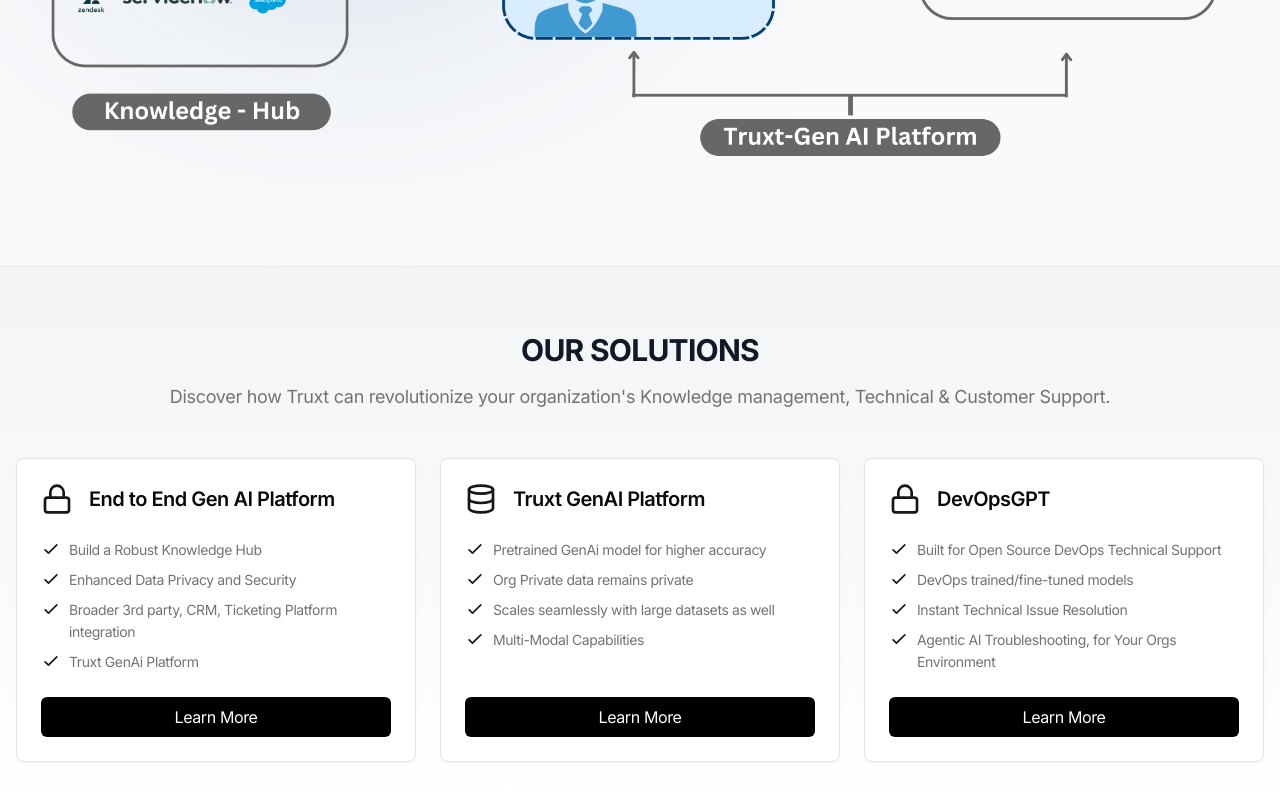
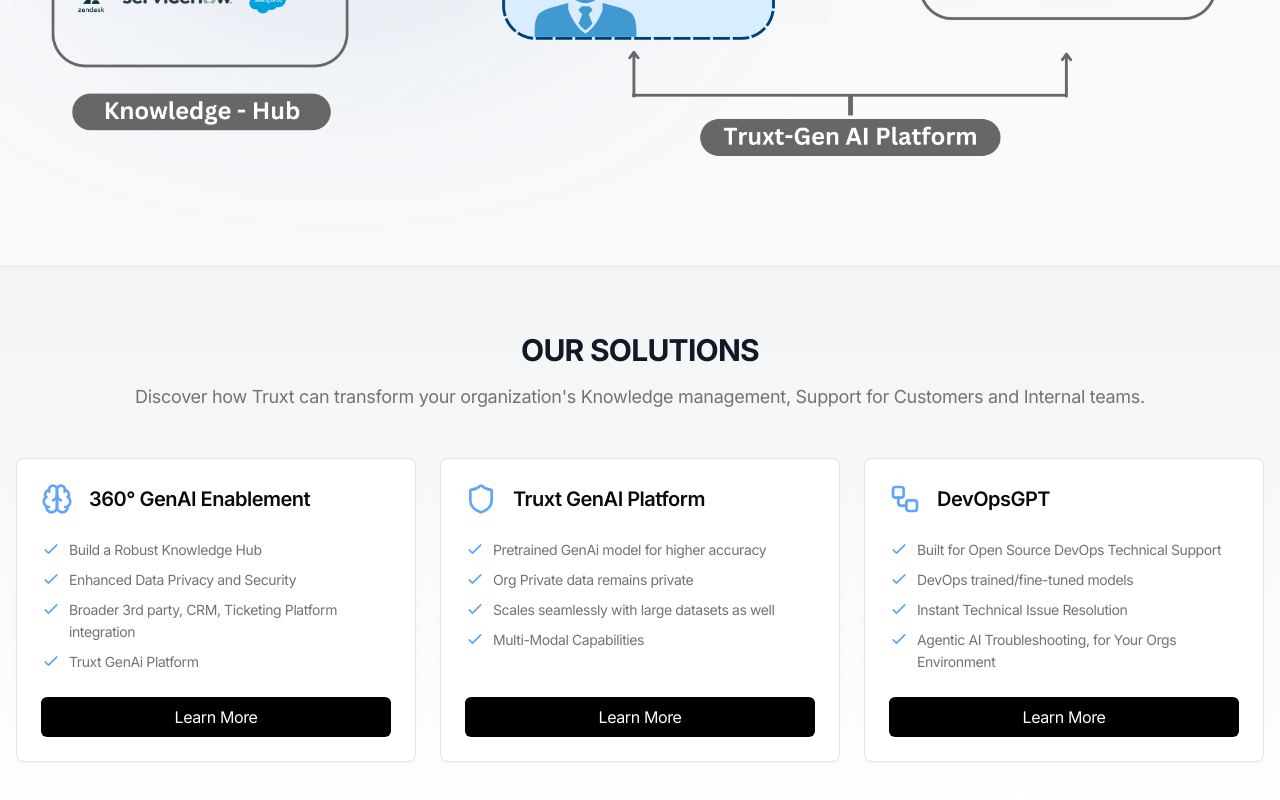
Before and after one commit to Truxt-ai/truxt-ai.github.io, a Next.js app: page / in a window 1280 px wide. Shown: the part 1058-1858 px from the top of the page. Built offline with nearby package versions, Linux system fonts and the light colour scheme.

Commit message:
Icons Color Updated

```diff
--- a/components/hero-home.tsx
+++ b/components/hero-home.tsx
@@ -22,7 +22,7 @@ export default function HeroHome() {
                             <div className='relative before:absolute before:inset-0 before:border-y before:[border-image:linear-gradient(to_right,transparent,theme(colors.slate.300/.8),transparent)1]'>
                                 <div className='relative mx-auto max-w-xs sm:flex sm:max-w-none sm:justify-center gap-2' data-aos='zoom-y-out' data-aos-delay={450}>
                                     <Link href='/sandbox' className='btn group mb-4 w-full bg-gradient-to-t from-blue-600 to-blue-500 bg-[length:100%_100%] bg-[bottom] text-white shadow hover:bg-[length:100%_150%] sm:mb-0 sm:w-auto' aria-label='Experience Truxt in 2 steps'>
-                                        <span className='relative inline-flex items-center text-xl'>Experience Truxt for your content in just 2 steps</span>
+                                        <span className='relative inline-flex items-center text-xl'>Experience Truxt for your contents</span>
                                     </Link>
                                 </div>
                             </div>
--- a/components/offerings.tsx
+++ b/components/offerings.tsx
@@ -1,28 +1,24 @@
 'use client';
 
-import { Database, Lock } from 'lucide-react';
-import { Card, CardContent, CardDescription, CardHeader, CardTitle } from '@/components/ui/card';
-import { Button } from '@/components/ui/button';
+import { Brain, Shield, Workflow } from 'lucide-react';
+import { Card, CardContent, CardHeader, CardTitle } from '@/components/ui/card';
 import Link from 'next/link';
 
 export default function Component() {
     const offerings = [
         {
-            icon: <Lock className='h-8 w-8 text-primary' />,
-            title: 'End to End Gen AI Platform',
-            description: '360° GenAI Enablement',
+            icon: <Brain className='h-8 w-8' color="#60a5fa" />,
+            title: '360° GenAI Enablement',
             features: ['Build a Robust Knowledge Hub', 'Enhanced Data Privacy and Security', 'Broader 3rd party, CRM, Ticketing Platform integration', 'Truxt GenAi Platform']
         },
         {
-            icon: <Database className='h-8 w-8 text-primary' />,
+            icon: <Shield className='h-8 w-8' color="#60a5fa" />,
             title: 'Truxt GenAI Platform',
-            description: 'On-Premise GenAI Deployment available',
             features: ['Pretrained GenAi model for higher accuracy', 'Org Private data remains private', 'Scales seamlessly with large datasets as well', 'Multi-Modal Capabilities']
         },
         {
-            icon: <Lock className='h-8 w-8 text-primary' />,
+            icon: <Workflow className='h-8 w-8' color="#60a5fa" />,
             title: 'DevOpsGPT',
-            description: 'Create your own secure knowledge base and leverage our AI platform',
             features: ['Built for Open Source DevOps Technical Support', 'DevOps trained/fine-tuned models', 'Instant Technical Issue Resolution', 'Agentic AI Troubleshooting, for Your Orgs Environment']
         }
     ];
@@ -32,7 +28,7 @@ export default function Component() {
             <div className='container mx-auto max-w-7xl'>
                 <div className='text-center mb-12'>
                     <h2 className='text-3xl font-bold tracking-tight mb-3'>OUR SOLUTIONS</h2>
-                    <p className='text-lg text-muted-foreground'>Discover how Truxt can revolutionize your organization's Knowledge management, Technical & Customer Support.</p>
+                    <p className='text-lg text-muted-foreground'>Discover how Truxt can transform your organization's Knowledge management, Support for Customers and Internal teams.</p>
                 </div>
                 <div className='grid grid-cols-1 md:grid-cols-3 gap-6'>
                     {offerings.map((offering, index) => (
@@ -42,7 +38,6 @@ export default function Component() {
                                     {offering.icon}
                                     <div className='space-y-1'>
                                         <CardTitle className='text-xl'>{offering.title}</CardTitle>
-                                        {/* <CardDescription className="text-sm">{offering.description}</CardDescription> */}
                                     </div>
                                 </div>
                             </CardHeader>
@@ -50,15 +45,14 @@ export default function Component() {
                                 <ul className='space-y-2 mb-6 flex-grow'>
                                     {offering.features.map((feature, featureIndex) => (
                                         <li key={featureIndex} className='flex items-start gap-2 text-sm text-muted-foreground'>
-                                            <svg className='h-5 w-5 shrink-0 text-primary' fill='none' stroke='currentColor' viewBox='0 0 24 24' xmlns='http://www.w3.org/2000/svg'>
+                                            <svg className='h-5 w-5 shrink-0 text-blue-400' fill='none' stroke='currentColor' viewBox='0 0 24 24' xmlns='http://www.w3.org/2000/svg'>
                                                 <path strokeLinecap='round' strokeLinejoin='round' strokeWidth={2} d='M5 13l4 4L19 7' />
                                             </svg>
                                             <span className='text-md'>{feature}</span>
                                         </li>
                                     ))}
                                 </ul>
-                                <Link className='w-full bg-black text-white text-center p-1 rounded-md py-2' href={'/solutions'} >
-                                    {/* <Link href='/solutions'>Learn More</Link> */}
+                                <Link className='w-full bg-black text-white text-center p-1 rounded-md py-2' href={'/solutions'}>
                                     Learn More
                                 </Link>
                             </CardContent>
```
